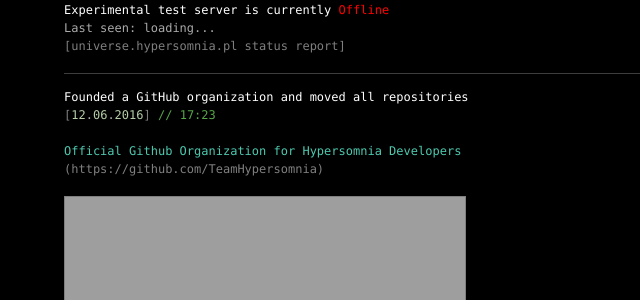
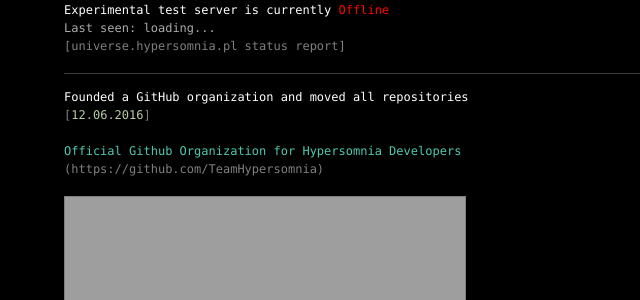
Before and after one commit to TeamHypersomnia/TeamHypersomnia.github.io, a Jekyll site: the page built from _posts/2016-06-12-founded-github-organization.html, in a window 1280 px wide, cut to the strip 304-604 px from the top of the page. Shown: the whole strip, without its empty margins (0-640 px from the left). Built offline with Jekyll 4.4.1, drawn with Linux system fonts in a browser that asks for light colours; grey boxes are pictures that could not be loaded.

Commit message:
removed hours

```diff
--- a/_layouts/post.html
+++ b/_layouts/post.html
@@ -4,7 +4,7 @@
 <article class="post" itemscope itemtype="http://schema.org/BlogPosting">
   <header class="post-header">
     <span class="post-title" itemprop="name headline" style="color: white">{{ page.title }}</span><br/>
-            <a class="vstext" href="{{ post.url }}"><span class="vsparam">[</span><span class="vsnumber">{{ page.date | date: "%d" }}</span>.<span class="vsnumber">{{ page.date | date: "%m" }}</span>.<span class="vsnumber">{{ page.date | date: "%Y" }}</span><span class="vsparam">]</span> <span class="vscomment">{{page.date | date: "// %H:%M"}}</span> </a>
+            <a class="vstext" href="{{ post.url }}"><span class="vsparam">[</span><span class="vsnumber">{{ page.date | date: "%d" }}</span>.<span class="vsnumber">{{ page.date | date: "%m" }}</span>.<span class="vsnumber">{{ page.date | date: "%Y" }}</span><span class="vsparam">]</span> <!--<span class="vscomment">{{page.date | date: "// %H:%M"}}</span>--> </a>
   </header>
 
   <br/>
--- a/index.html
+++ b/index.html
@@ -27,7 +27,7 @@
     {% for post in paginator.posts %}
     <div class="post-container" data-id="{{ post.comments_identifier }}">
           <a style="color:white" class="vstext" href="{{ post.url | prepend: site.baseurl }}"><span class="vsparam">[</span>{{ post.title }}<span class="vsparam">]</span></a><br/>
-        <a class="vstext" href="{{ post.url }}"><span class="vsparam">[</span><span class="vsnumber">{{ post.date | date: "%d" }}</span>.<span class="vsnumber">{{ post.date | date: "%m" }}</span>.<span class="vsnumber">{{ post.date | date: "%Y" }}</span><span class="vsparam">]</span> <span class="vscomment">{{post.date | date: "// %H:%M"}}</span> </a>
+        <a class="vstext" href="{{ post.url }}"><span class="vsparam">[</span><span class="vsnumber">{{ post.date | date: "%d" }}</span>.<span class="vsnumber">{{ post.date | date: "%m" }}</span>.<span class="vsnumber">{{ post.date | date: "%Y" }}</span><span class="vsparam">]</span> <!--<span class="vscomment">{{post.date | date: "// %H:%M"}}</span> --></a>
           <a style="font-style:italic" class="vsparam replies-count" href="{{ post.url | prepend: site.baseurl }}">(Be the first to comment!)</a><br/><br/>
 
             {% if post.excerpt_separator %}
```
